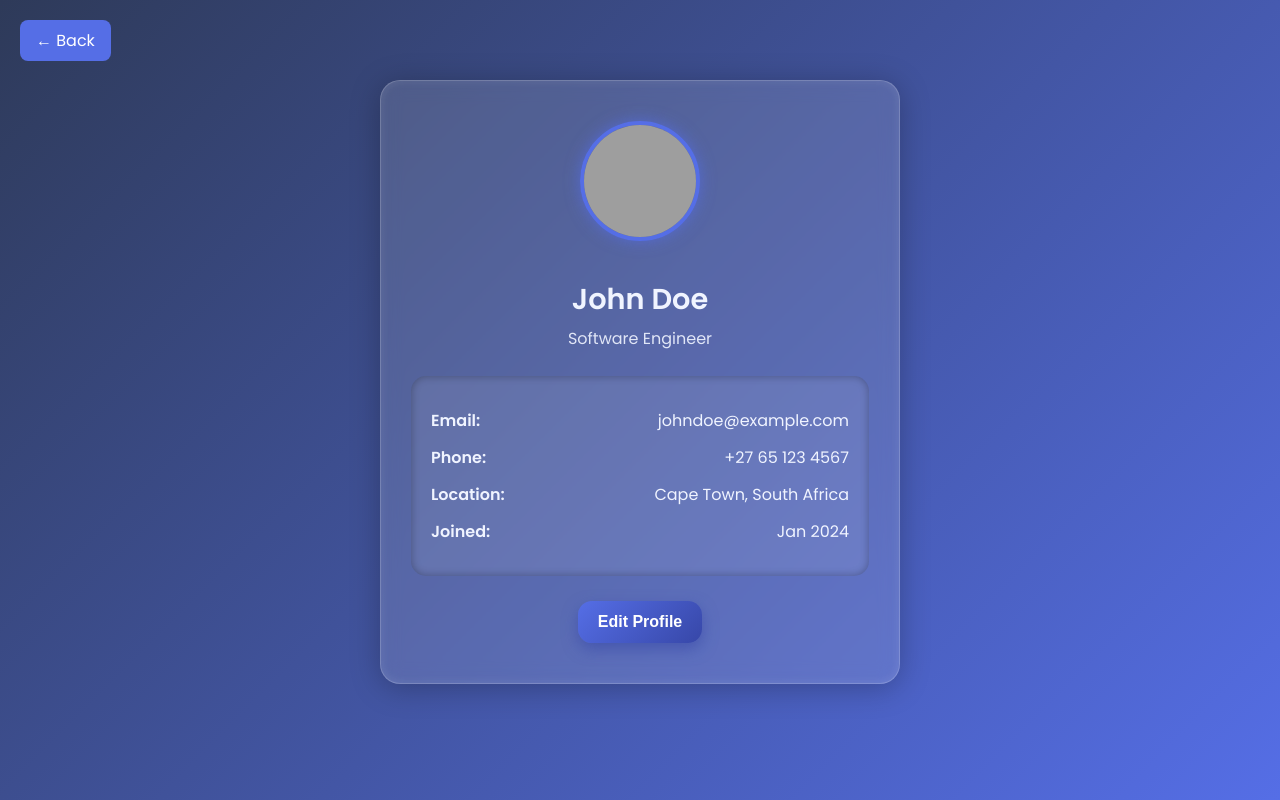
After one commit to dead-dreammer/job-matching-, a Flask app: template templates/Profile.html in a window 1280 px wide. The commit adds this page. Run offline with Flask 3, Linux system fonts and the light colour scheme; the template is opened without the code that fills it, so the values that code supplies are empty; grey boxes are pictures that could not be loaded.

Commit message:
added profile

```diff
--- a/Database/employer.py
+++ b/Database/employer.py
@@ -37,4 +37,4 @@ def informal_post():
 @employer.route('/formal/post')
 def formal_post():
 
-    return render_template('EmployerPost.html')
+    return render_template('EmployerFormalPost.html')
--- /dev/null
+++ b/templates/Profile.html
@@ -0,0 +1,170 @@
+<!DOCTYPE html>
+<html lang="en">
+<head>
+  <meta charset="UTF-8" />
+  <meta name="viewport" content="width=device-width, initial-scale=1" />
+  <title>User Profile</title>
+  <style>
+    @import url('https://fonts.googleapis.com/css2?family=Poppins:wght@400;600&display=swap');
+
+    * {
+      box-sizing: border-box;
+    }
+
+    body {
+      margin: 0;
+      font-family: 'Poppins', sans-serif;
+      background: linear-gradient(135deg, #2e3a59, #556ee6);
+      min-height: 100vh;
+      display: flex;
+      justify-content: center;
+      align-items: flex-start;
+      padding: 80px 20px 20px; /* space at top for nav */
+      color: #f0f4ff;
+    }
+
+    /* Back button like Informal Post */
+    .back-button {
+      position: absolute;
+      top: 20px;
+      left: 20px;
+      padding: 8px 16px;
+      background: #556ee6;
+      color: #fff;
+      border: none;
+      border-radius: 8px;
+      cursor: pointer;
+      text-decoration: none;
+      transition: background 0.3s;
+    }
+
+    .back-button:hover {
+      background: #3747a8;
+    }
+
+    .profile-container {
+      background: rgba(255, 255, 255, 0.12);
+      border-radius: 20px;
+      padding: 40px 30px;
+      max-width: 520px;
+      width: 100%;
+      box-shadow:
+        0 4px 30px rgba(0, 0, 0, 0.25),
+        inset 0 0 10px rgba(255, 255, 255, 0.1);
+      backdrop-filter: blur(10px);
+      border: 1px solid rgba(255, 255, 255, 0.2);
+      text-align: center;
+    }
+
+    .profile-pic {
+      width: 120px;
+      height: 120px;
+      border-radius: 50%;
+      object-fit: cover;
+      aspect-ratio: 1 / 1;
+      margin-bottom: 20px;
+      border: 4px solid #556ee6;
+      box-shadow: 0 0 15px rgba(85, 110, 230, 0.7);
+    }
+
+    h2 {
+      font-weight: 600;
+      font-size: 1.8rem;
+      margin: 10px 0 5px;
+    }
+
+    p {
+      margin: 5px 0;
+      font-size: 1rem;
+      opacity: 0.9;
+    }
+
+    .info-card {
+      background: rgba(255, 255, 255, 0.08);
+      border-radius: 15px;
+      padding: 20px;
+      margin-top: 25px;
+      text-align: left;
+      box-shadow: inset 0 0 8px rgba(0,0,0,0.3);
+    }
+
+    .info-row {
+      display: flex;
+      justify-content: space-between;
+      margin: 12px 0;
+      font-size: 1rem;
+    }
+
+    .info-label {
+      font-weight: 600;
+    }
+
+    .edit-button {
+      margin-top: 25px;
+      background: linear-gradient(135deg, #556ee6, #3747a8);
+      padding: 12px 20px;
+      border: none;
+      border-radius: 14px;
+      color: white;
+      font-weight: 600;
+      font-size: 1rem;
+      cursor: pointer;
+      transition: background 0.3s ease, box-shadow 0.3s ease;
+      box-shadow: 0 6px 15px rgba(55, 71, 168, 0.6);
+    }
+
+    .edit-button:hover {
+      background: linear-gradient(135deg, #3747a8, #556ee6);
+      box-shadow: 0 10px 20px rgba(55, 71, 168, 0.85);
+    }
+
+    @media (max-width: 560px) {
+      .profile-container {
+        padding: 30px 20px;
+      }
+      h2 {
+        font-size: 1.5rem;
+      }
+    }
+  </style>
+</head>
+<body>
+  <!-- Back button -->
+  <a href="/dashboard" class="back-button">← Back</a>
+
+  <!-- Profile Card -->
+  <div class="profile-container">
+    <!-- Profile Picture -->
+    <img src="moon-profile.png"
+         alt="Profile Picture"
+         class="profile-pic" />
+
+    <!-- User Info -->
+    <h2>John Doe</h2>
+    <p>Software Engineer</p>
+
+    <!-- Info Card -->
+    <div class="info-card">
+      <div class="info-row">
+        <span class="info-label">Email:</span>
+        <span>johndoe@example.com</span>
+      </div>
+      <div class="info-row">
+        <span class="info-label">Phone:</span>
+        <span>+27 65 123 4567</span>
+      </div>
+      <div class="info-row">
+        <span class="info-label">Location:</span>
+        <span>Cape Town, South Africa</span>
+      </div>
+      <div class="info-row">
+        <span class="info-label">Joined:</span>
+        <span>Jan 2024</span>
+      </div>
+    </div>
+
+    <!-- Action Button -->
+    <button class="edit-button">Edit Profile</button>
+  </div>
+</body>
+</html>
```
Also changed, not shown: templates/EmployerInformalPost.html (+99 -77 lines).
